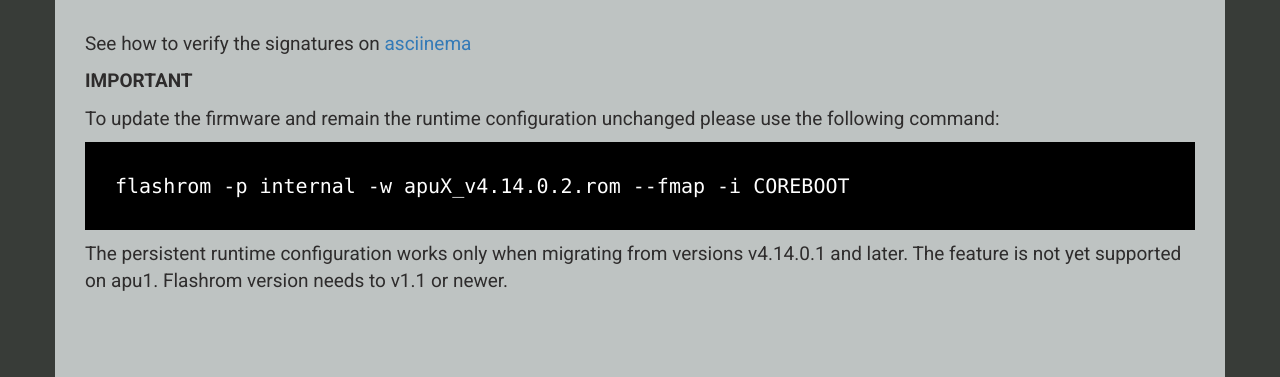
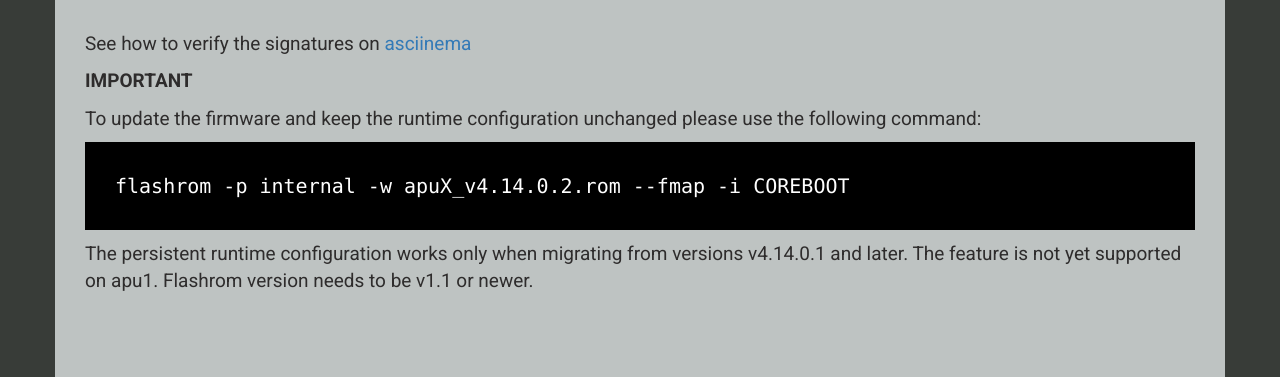
Before and after one commit to pcengines/pcengines.github.io, a Jekyll site: the page built from _posts/2021-06-30-PC-Engines-Firmware-v4-14-0-2.md, in a window 1280 px wide and 900 px high, scrolled down 4560 px. Shown: the part 295-672 px from the top of the window. Built offline with Jekyll 4.4.1, drawn with Linux system fonts in a browser that asks for light colours; nearby versions of some CDN libraries; some web fonts are replaced.

Commit message:
_posts/2021-06-30-PC-Engines-Firmware-v4-14-0-2.md: fix small grammar issue
Signed-off-by: Michał Żygowski <michal.zygowski@3mdeb.com>

````diff
--- a/_posts/2021-06-30-PC-Engines-Firmware-v4-14-0-2.md
+++ b/_posts/2021-06-30-PC-Engines-Firmware-v4-14-0-2.md
@@ -132,7 +132,7 @@
 
 **IMPORTANT**
 
-To update the firmware and remain the runtime configuration unchanged please
+To update the firmware and keep the runtime configuration unchanged please
 use the following command:
 
 ```
@@ -141,4 +141,4 @@
 
 The persistent runtime configuration works only when migrating from versions
 v4.14.0.1 and later. The feature is not yet supported on apu1. Flashrom version
-needs to v1.1 or newer.
+needs to be v1.1 or newer.
````
